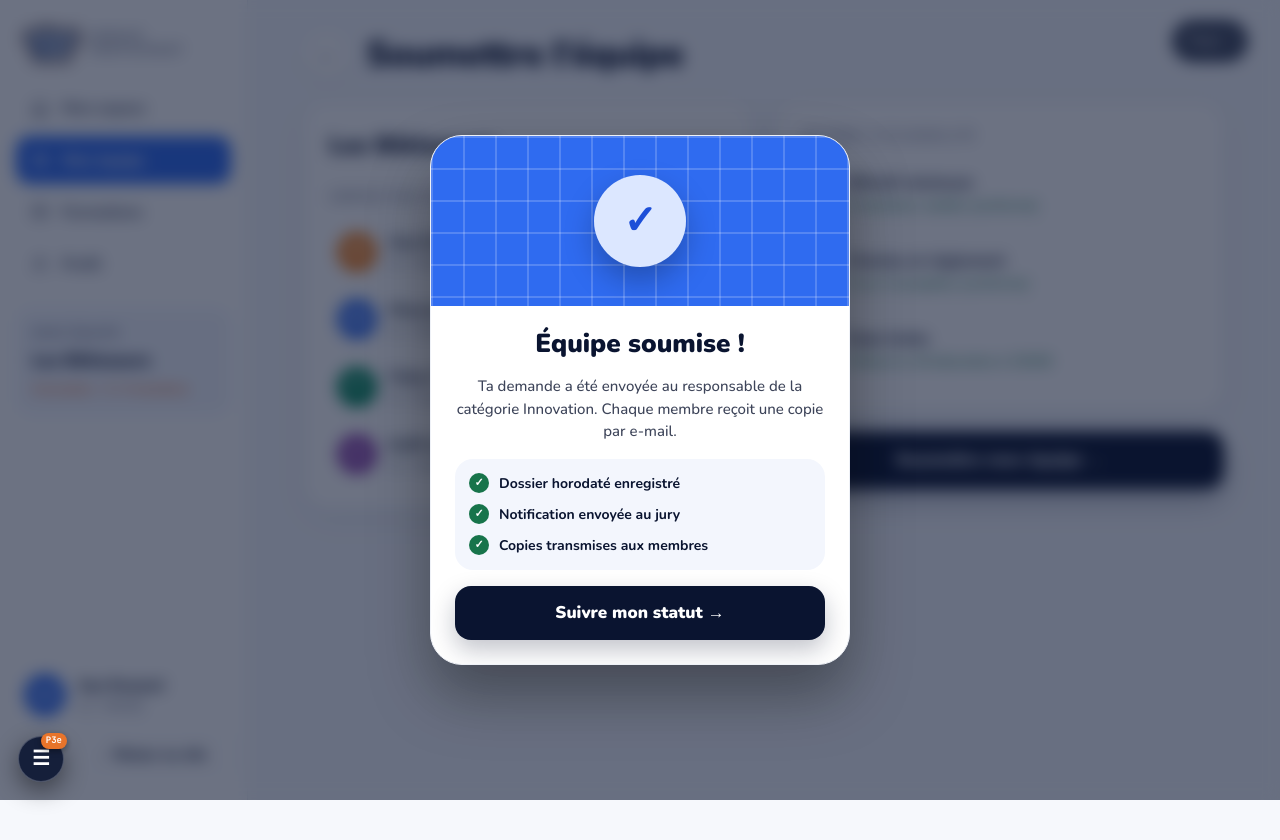
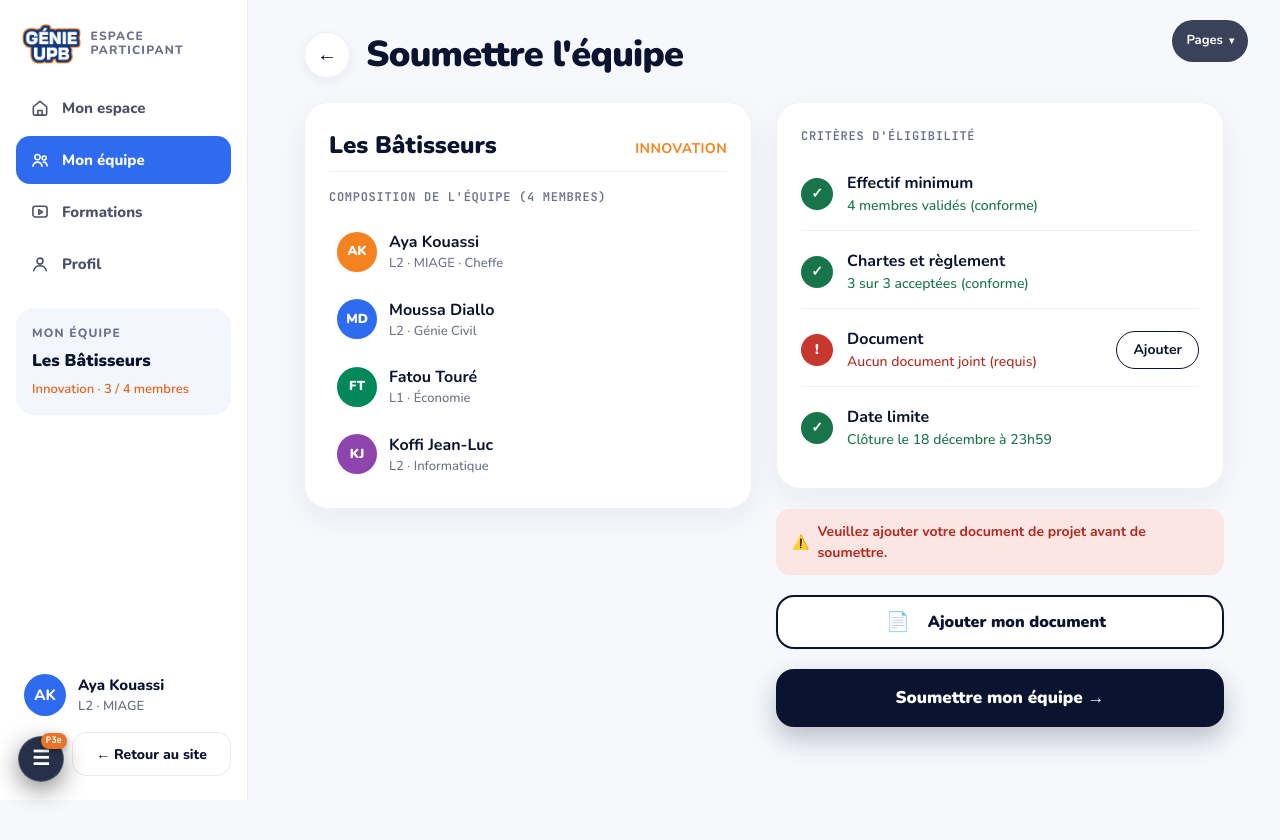
Before and after one commit to G4MA5/Genie_upbv2, a React (Vite) app: page /espace/equipe/soumettre in a window 1280 px wide. Both pictures are taken after a click on the button "Soumettre mon équipe →". Shown: the top 840 px of the page. Before the commit the page ends 800 px from the top, so only its background shows below. Built offline with nearby package versions, Linux system fonts and the light colour scheme.

Commit message:
feat(soumission): ajout du critere Document et du bouton Ajouter mon document

```diff
--- a/src/pages/candidat/SoumissionDossier.tsx
+++ b/src/pages/candidat/SoumissionDossier.tsx
@@ -1,4 +1,4 @@
-import React, { useState } from 'react';
+import React, { useState, useRef } from 'react';
 import { useNavigate } from 'react-router-dom';
 
 /**
@@ -10,7 +10,9 @@ import { useNavigate } from 'react-router-dom';
  * - Titre "Soumettre l'équipe"
  * - Grille fluide 2 colonnes sur grand écran :
  *   - Colonne 1 : Récapitulatif équipe & membres (Les Bâtisseurs · Innovation)
- *   - Colonne 2 : Contrôles de validation (Effectif, Chartes, Date limite) + Bouton "Soumettre mon équipe"
+ *   - Colonne 2 : Contrôles de validation (Effectif, Chartes, Document, Date limite)
+ *     + Bouton "Ajouter mon document"
+ *     + Bouton "Soumettre mon équipe"
  * - Modal officielle de soumission réussie avec bandeau bleu blueprint, check animé, journal d'envoi et bouton P4
  * 100% pleine largeur sur grand écran.
  */
@@ -37,7 +39,25 @@ export default function SoumissionDossier() {
   const [effectifOk] = useState(true);
   const [chartesOk] = useState(true);
 
+  // Document joint du projet
+  const [uploadedDoc, setUploadedDoc] = useState<string | null>(null);
+  const [docError, setDocError] = useState<string | null>(null);
+  const fileInputRef = useRef<HTMLInputElement>(null);
+
+  const handleFileChange = (e: React.ChangeEvent<HTMLInputElement>) => {
+    const file = e.target.files?.[0];
+    if (file) {
+      setUploadedDoc(file.name);
+      setDocError(null);
+    }
+  };
+
   const handleSimulateSubmit = () => {
+    if (!uploadedDoc) {
+      setDocError('Veuillez ajouter votre document de projet avant de soumettre.');
+      fileInputRef.current?.click();
+      return;
+    }
     setSubSent(true);
   };
 
@@ -71,6 +91,7 @@ export default function SoumissionDossier() {
               <div className="w-full flex flex-col gap-2.5 p-3.5 rounded-[18px] bg-[#F3F6FD] text-left">
                 {[
                   'Dossier horodaté enregistré',
+                  uploadedDoc ? `Document joint : ${uploadedDoc}` : 'Document projet enregistré',
                   'Notification envoyée au jury',
                   'Copies transmises aux membres',
                 ].map((lg) => (
@@ -81,7 +102,7 @@ export default function SoumissionDossier() {
                     <span className="w-5 h-5 shrink-0 rounded-full bg-[#17744B] text-white grid place-items-center font-black text-[11px]">
                       ✓
                     </span>
-                    <span>{lg}</span>
+                    <span className="truncate">{lg}</span>
                   </div>
                 ))}
               </div>
@@ -163,7 +184,7 @@ export default function SoumissionDossier() {
             </div>
           </div>
 
-          {/* Colonne Droite : Carte Contrôles de validation pré-soumission + Bouton d'action */}
+          {/* Colonne Droite : Carte Contrôles de validation pré-soumission + Boutons d'action */}
           <div className="flex flex-col gap-5">
             <div className="bg-white rounded-[24px] p-6 shadow-[0_10px_30px_rgba(14,30,74,0.06)] border border-[#EEF1F7] flex flex-col gap-1">
               <span className="font-semibold text-[12px] font-mono tracking-[0.06em] text-[#6A7189] pb-2">
@@ -234,7 +255,51 @@ export default function SoumissionDossier() {
                 )}
               </div>
 
-              {/* Contrôle 3 : Date limite */}
+              {/* Contrôle 3 : Document (demandé par l'utilisateur) */}
+              <div className="flex gap-3.5 items-center py-3.5 border-b border-[#F2F0EA]">
+                <span
+                  className={`w-8 h-8 shrink-0 rounded-full font-black text-[14px] flex items-center justify-center text-white transition-colors ${
+                    uploadedDoc ? 'bg-[#17744B]' : 'bg-[#C8372D]'
+                  }`}
+                >
+                  {uploadedDoc ? '✓' : '!'}
+                </span>
+                <div className="flex-1 flex flex-col min-w-0">
+                  <span className="font-bold text-[16px] text-[#0A1430]">
+                    Document
+                  </span>
+                  <span
+                    className={`font-medium text-[14px] truncate ${
+                      uploadedDoc ? 'text-[#17744B]' : 'text-[#B4281F]'
+                    }`}
+                  >
+                    {uploadedDoc ? `${uploadedDoc} (joint)` : 'Aucun document joint (requis)'}
+                  </span>
+                </div>
+                {!uploadedDoc ? (
+                  <button
+                    type="button"
+                    onClick={() => fileInputRef.current?.click()}
+                    className="min-h-[38px] px-4 rounded-full border-[1.5px] border-[#0A1430] font-bold text-[14px] text-[#0A1430] flex items-center cursor-pointer hover:bg-slate-50 active:scale-95 transition-all shrink-0"
+                  >
+                    Ajouter
+                  </button>
+                ) : (
+                  <button
+                    type="button"
+                    onClick={() => {
+                      setUploadedDoc(null);
+                      if (fileInputRef.current) fileInputRef.current.value = '';
+                    }}
+                    className="min-h-[38px] px-3.5 rounded-full text-[#B4281F] font-bold text-[13px] hover:bg-red-50 active:scale-95 transition-all shrink-0 cursor-pointer"
+                    title="Supprimer le document"
+                  >
+                    Retirer
+                  </button>
+                )}
+              </div>
+
+              {/* Contrôle 4 : Date limite */}
               <div className="flex gap-3.5 items-center py-3.5">
                 <span className="w-8 h-8 shrink-0 rounded-full bg-[#17744B] text-white font-black text-[14px] flex items-center justify-center">
                   ✓
@@ -249,6 +314,39 @@ export default function SoumissionDossier() {
                 </div>
               </div>
             </div>
+
+            {/* Input fichier masqué pour l'upload réel */}
+            <input
+              type="file"
+              ref={fileInputRef}
+              onChange={handleFileChange}
+              className="hidden"
+              accept=".pdf,.doc,.docx,.zip,.png,.jpg"
+            />
+
+            {/* Message d'erreur si tentative de soumission sans document */}
+            {docError && (
+              <div className="p-3 px-4 rounded-[14px] bg-[#FBE6E3] text-[#B4281F] font-bold text-[14px] flex items-center gap-2">
+                <span>⚠️</span>
+                <span>{docError}</span>
+              </div>
+            )}
+
+            {/* Bouton Ajouter mon document (placé en haut du bouton Soumettre mon équipe) */}
+            <button
+              type="button"
+              onClick={() => fileInputRef.current?.click()}
+              className={`w-full min-h-[54px] rounded-[18px] border-2 font-black text-[16px] flex items-center justify-center gap-2.5 cursor-pointer transition-all shadow-sm active:scale-[0.99] ${
+                uploadedDoc
+                  ? 'border-[#17744B] bg-[#EBFBF2] text-[#17744B] hover:bg-[#ddf7e8]'
+                  : 'border-[#0A1430] bg-white text-[#0A1430] hover:bg-slate-50'
+              }`}
+            >
+              <span className="text-[19px]">{uploadedDoc ? '✓' : '📄'}</span>
+              <span className="truncate px-2">
+                {uploadedDoc ? `Document joint : ${uploadedDoc} (Modifier)` : 'Ajouter mon document'}
+              </span>
+            </button>
 
             {/* Bouton Soumettre mon équipe */}
             <button
```
